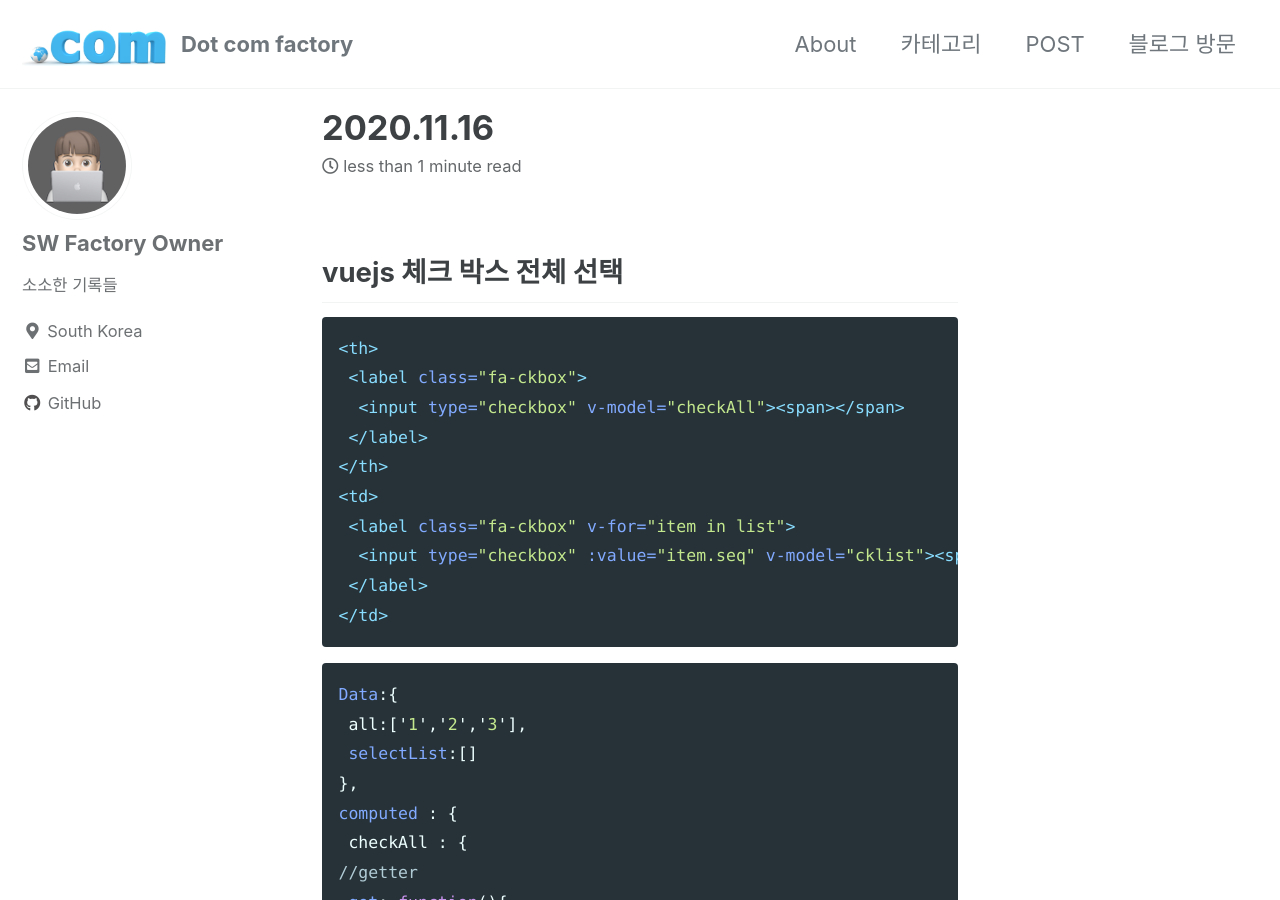
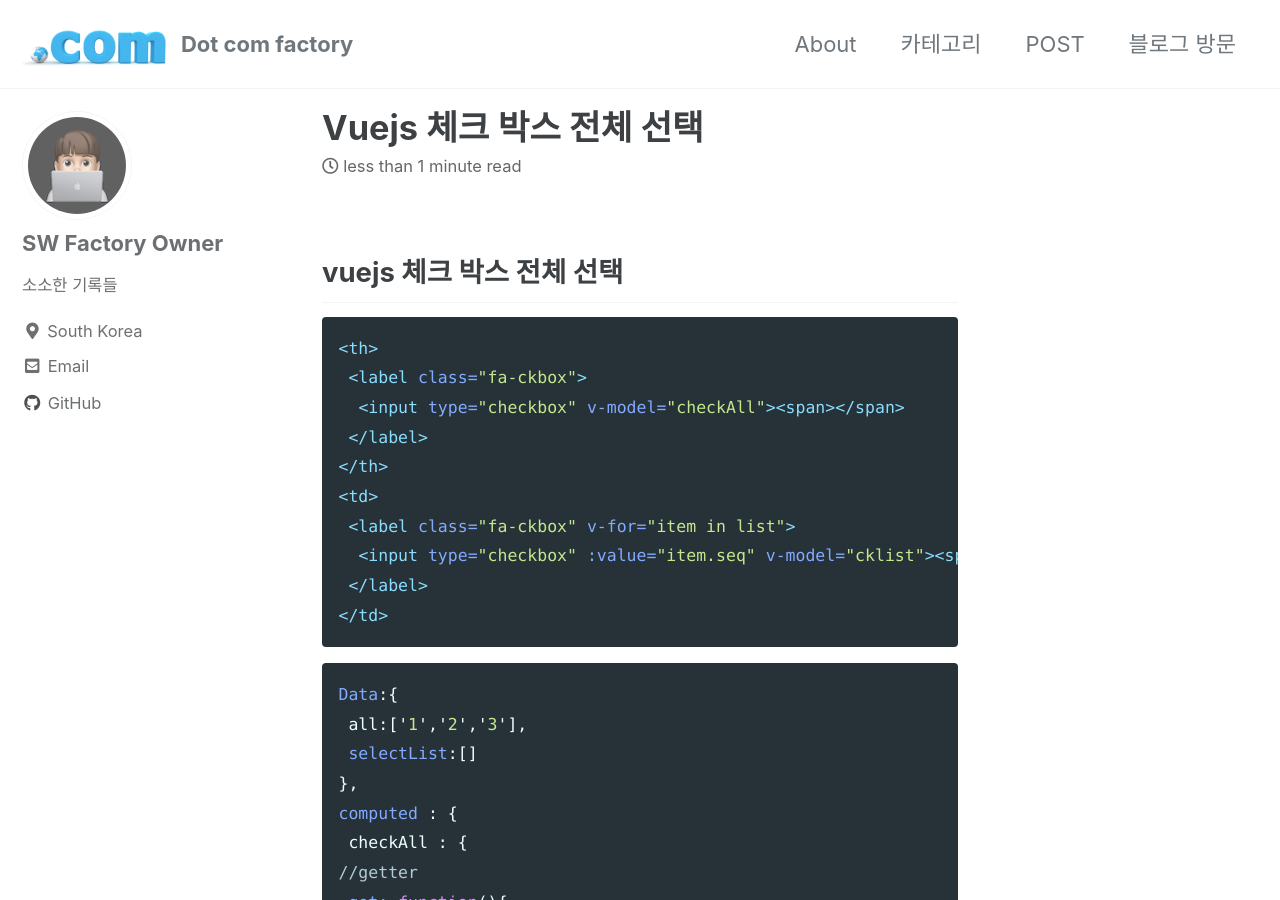
Before and after one commit to LeeRyangHwa/LeeRyangHwa.github.io, a Jekyll site: the page built from _posts/2020-11-16-post-20201116.md, in a window 1280 px wide and 900 px high. Built offline with Jekyll 4.4.1, drawn with Linux system fonts in a browser that asks for light colours; cached includes are drawn as plain includes.

Commit message:
vuejs_체크박스선택

```diff
--- a/_posts/2020-11-16-post-20201116.md
+++ b/_posts/2020-11-16-post-20201116.md
@@ -1,6 +1,6 @@
 ---
-title: "2020.11.16"
-excerpt: "Vuejs 정리"
+title: "Vuejs 체크 박스 전체 선택"
+excerpt: "체크 박스 전체 선택"
 
 categories:
   - 'JavaScript'
```
Also changed, not shown: 10 other files.
